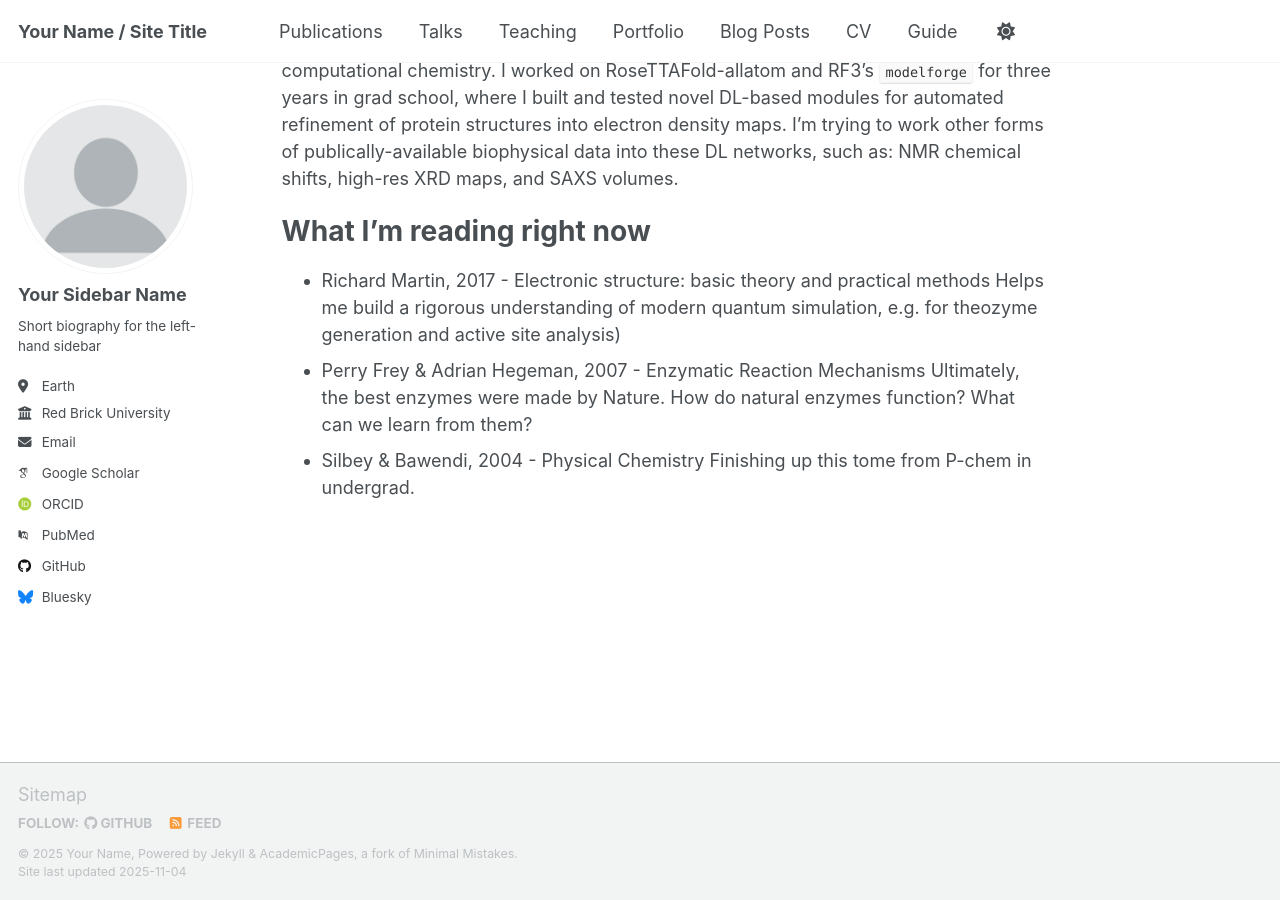
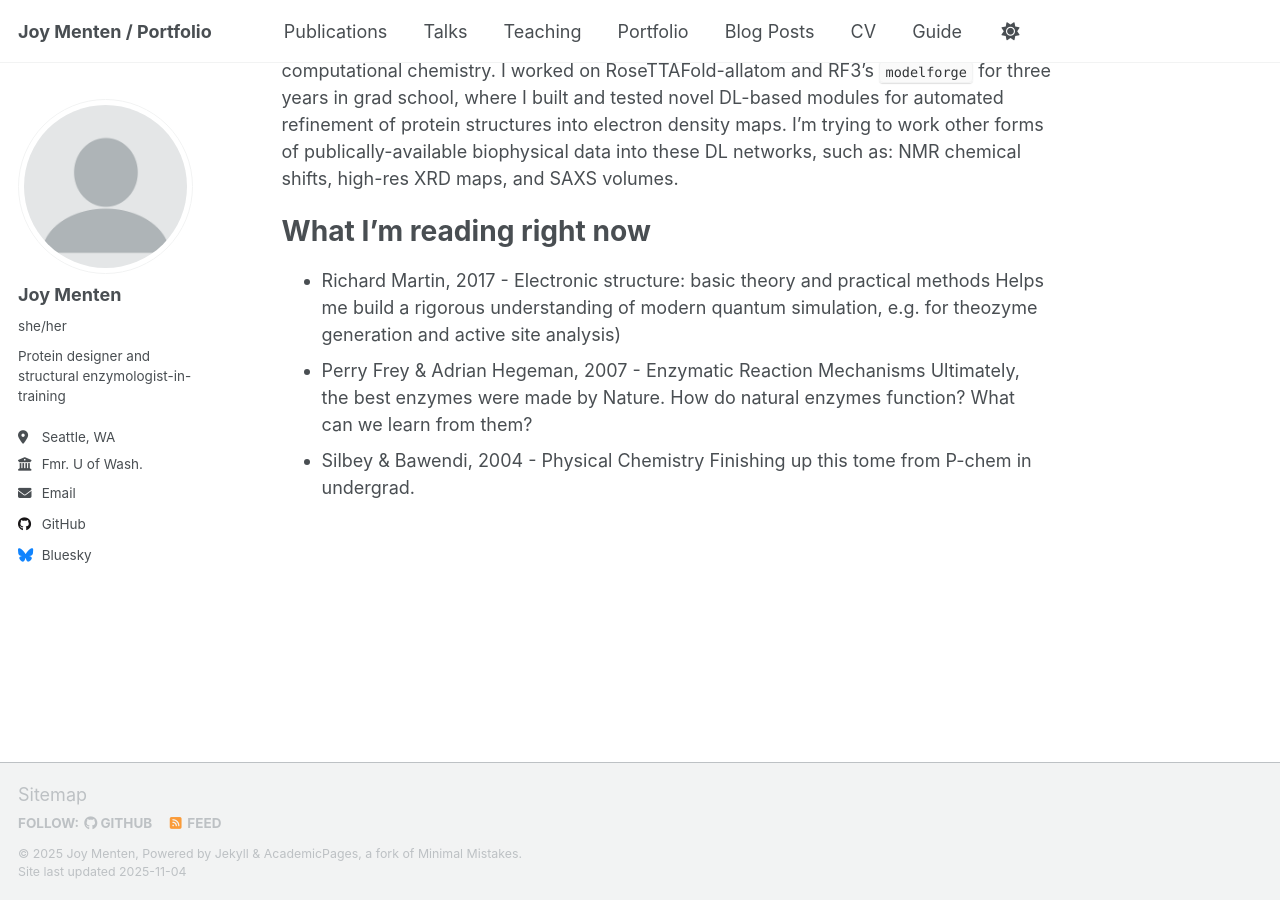
Before and after one commit to picodase/picodase.github.io, a Jekyll site: the page built from _pages/about.md, in a window 1280 px wide and 900 px high, scrolled down 927 px. Built offline with Jekyll 4.4.1, drawn with Linux system fonts in a browser that asks for light colours; some web fonts are replaced; a script that is not in the unit is left out.

Commit message:
Update biographical info
Updated personal information

```diff
--- a/_config.yml
+++ b/_config.yml
@@ -9,14 +9,14 @@
 # Basic Site Settings
 locale                   : "en-US"
 site_theme               : "default" # Currently available options are "default", "air"
-title                    : "Your Name / Site Title"
+title                    : "Joy Menten / Portfolio"
 title_separator          : "-"
-name                     : &name "Your Name"
-description              : &description "Your Name's academic portfolio"   # Update this with a general description of your site, this is the default if not overridden by a page
-url                      : https://academicpages.github.io # The base hostname & protocol for your site e.g. "https://[your GitHub username].github.io",
+name                     : &name "Joy Menten"
+description              : &description "Joy Menten's academic portfolio"   # Update this with a general description of your site, this is the default if not overridden by a page
+url                      : https://picodase.github.io # The base hostname & protocol for your site e.g. "https://[your GitHub username].github.io",
                                                            # or if you already have some other page hosted on Github then use "https://[your GitHub username].github.io/[Your Repo Name]"
 baseurl                  : "" # the subpath of your site, e.g. "/blog"
-repository               : "academicpages/academicpages.github.io"
+repository               : "picodase/picodase.github.io"
 
 # Site Author - The following control what appear as part of the author content on the side bar.
 #               If a field is blank the icon and link will not appear, otherwise it will be shown.
@@ -24,23 +24,23 @@ repository               : "academicpages/academicpages.github.io"
 author:
   # Biographic information
   avatar           : "profile.png"
-  name             : "Your Sidebar Name"
-  pronouns         : # example: "she/her"
-  bio              : "Short biography for the left-hand sidebar"
-  location         : "Earth"
-  employer         : "Red Brick University"
+  name             : "Joy Menten"
+  pronouns         : "she/her" # example: "she/her"
+  bio              : "Protein designer and structural enzymologist-in-training"
+  location         : "Seattle, WA"
+  employer         : "Fmr. U of Wash."
   uri              : # URL
-  email            : "none@example.org"
+  email            : "picodase@atomicmail.io"
 
   # Academic websites
   academia         : # URL
   arxiv            : # URL - Update with the correct link to your profile
-  googlescholar    : "https://scholar.google.com/citations?user=PS_CX0AAAAAJ"
+  googlescholar    : # "https://scholar.google.com/citations?user=PS_CX0AAAAAJ"
   inspire-hep      : # URL
   impactstory      : # URL
-  orcid            : "https://orcid.org/yourorcidurl"
+  orcid            : # "https://orcid.org/yourorcidurl"
   semantic         : # URL
-  pubmed           : "https://www.ncbi.nlm.nih.gov/pubmed/?term=john+snow"
+  pubmed           : # "https://www.ncbi.nlm.nih.gov/pubmed/?term=john+snow"
   researchgate     : # URL
   scopus           : # URL
 
@@ -48,13 +48,13 @@ author:
   bitbucket        : # Username - Update with your username on the site
   codepen          : # Username
   dribbble         : # Username
-  github           : "academicpages"
+  github           : "picodase"
   kaggle           : # Username
   stackoverflow    : # User number or user number and name (i.e., use "1" or "1/jeff-atwood")
 
   # Social media
   artstation       : # Username
-  bluesky          : "bsky.app" # Replace this with you Bluesky username
+  bluesky          : "picodase.bsky.social" # Replace this with you Bluesky username
   facebook         : # Username
   flickr           : # Username
   foursquare       : # Username
```
